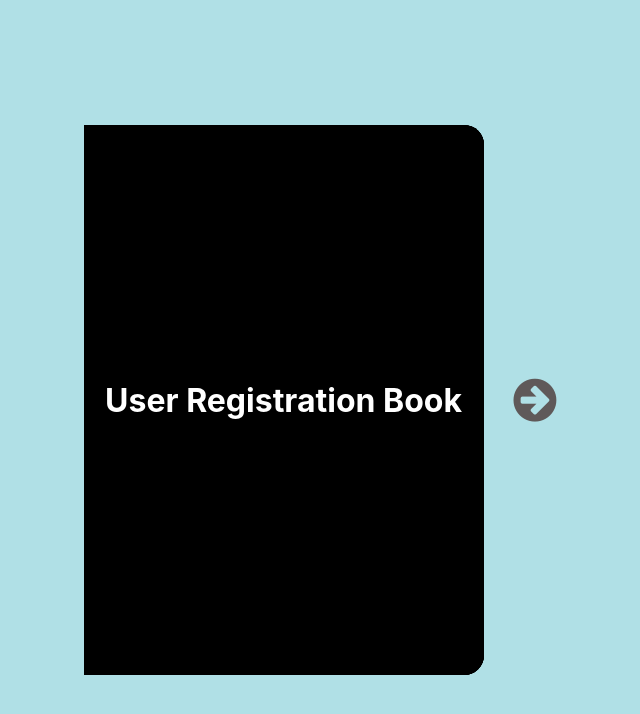
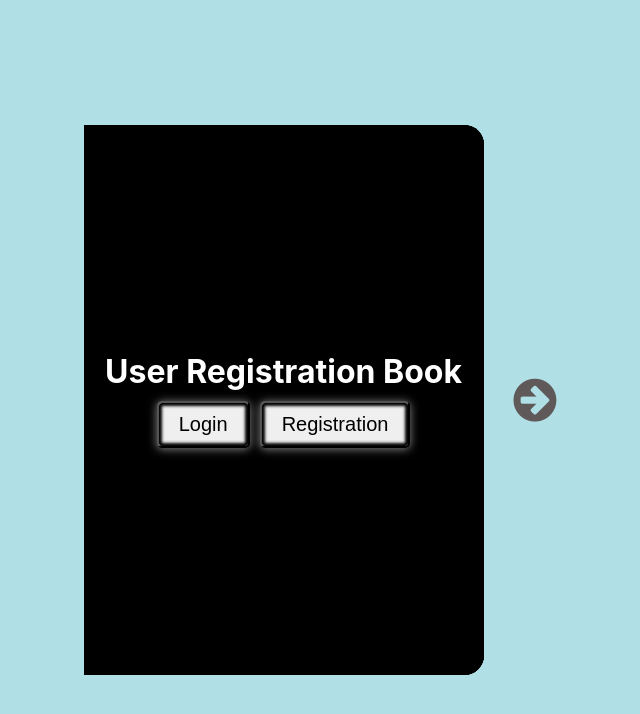
Before and after one commit to chovatiya-utsav/Book-management-project, a React (Create React App) app in the folder frontend/: page /Registration in a window 1280 px wide. Shown: the top 714 px of the page, without its empty margins (335-975 px from the left). Built offline with nearby package versions, Linux system fonts and the light colour scheme.

Commit message:
some change

```diff
--- a/frontend/src/componet/pages/Login.jsx
+++ b/frontend/src/componet/pages/Login.jsx
@@ -1,6 +1,6 @@
-import React, { useState } from "react";
+import React, { useEffect, useState } from "react";
 import { ErrorMessage, Field, Form, Formik } from "formik";
-import { useNavigate } from "react-router";
+import { useLocation, useNavigate } from "react-router";
 import * as yup from "yup";
 import "../../styles/pages_styles/Login.css";
 import ForgetPasswordModal from "../commonComponet/ForgetPasswordModal";
@@ -24,6 +24,23 @@ const Login = () => {
     const [userNotExists, setUserNotExists] = useState(false)
     const [modalOpen, setModalOpen] = useState(false);
     const [changePasswordConform, setChangePasswordConform] = useState(false)
+
+
+    const location = useLocation();
+    const queryParams = new URLSearchParams(location.search);
+    const initialMessage  = queryParams.get("message");
+    const [message, setMessage] = useState(initialMessage);
+
+    useEffect(() => {
+        if (message) {
+            const timer = setTimeout(() => {
+                setMessage(null);  // Clear the message
+                window.history.replaceState({}, document.title, "/Login"); // Remove from URL
+            }, 3000);
+
+            return () => clearTimeout(timer); // Cleanup
+        }
+    }, [message]);
 
     const closeModal = () => {
         setModalOpen(!modalOpen);
@@ -66,10 +83,10 @@ const Login = () => {
                 } else {
                     const CheckPassword = userData.find((item) => item?.userPassword === data?.userPassword)
                     if (!CheckPassword) {
+                        setDisplayError(true)
                         setTimeout(() => {
                             setDisplayError(false)
                         }, 4000);
-                        setDisplayError(!displayError)
                         resetForm()
 
                     } else {
@@ -130,6 +147,8 @@ const Login = () => {
                         </div>
                         : null
                 }
+                {message && <div className="change-password-info"><h2>{decodeURIComponent(message)}</h2></div>}
+
 
                 <Formik
                     initialValues={{ userEmail: "", userPassword: "", userContact: "" }}
--- a/frontend/src/componet/pages/Registration.jsx
+++ b/frontend/src/componet/pages/Registration.jsx
@@ -27,7 +27,9 @@ const validationSchema = Yup.object().shape({
         .email("Invalid email format")
         .required("User Email is required"),
     userPassword: Yup.string()
-        .min(6, "Password must be at least 6 characters")
+        .min(5)
+        .max(10)
+        .matches(/^(?=.*[A-Z])(?=.*\d)(?=.*[@$!%*?&])[A-Za-z\d@$!%*?&]{5,10}$/,"password not secury")
         .required("User Password is required"),
     userConfirmPassword: Yup.string()
         .oneOf([Yup.ref("userPassword")], "Passwords must match"),
@@ -111,33 +113,35 @@ const Registration = () => {
                 onSubmit={
                     (values, actions) => {
                         const fromData = [{
-                            userName: values?.userName,
-                            userContact: values?.userContact,
-                            userEmail: values?.userEmail,
-                            userPassword: values?.userPassword,
-                            userAddress: values?.userAddress,
+                            name: values?.userName,
+                            contactNo: values?.userContact,
+                            email: values?.userEmail,
+                            password: values?.userPassword,
+                            address: values?.userAddress,
                         }]
 
                         const userData = JSON.stringify(fromData)
                         console.log("data base store Data:", userData);
 
                         setTimeout(async () => {
+                            if (userData) {
+                                const response = await fetch("https://9994-103-178-46-246.ngrok-free.app/api/v1/users/register", {
+                                    method: "post",
+                                    body: userData,
+                                    headers: {
+                                        'content-Type': 'application/json'
+                                    }
+                                })
+                                const Data = response.json();
+                                console.log("response", Data)
+
+                            }
+
                             // if (userData) {
-                            //     const response = await fetch("", {
-                            //         method: "post",
-                            //         body: userData,
-                            //         headers: {
-                            //             'content-Type': 'application/json'
-                            //         }
-                            //     })
-                            //     const Data = response.json();
-
+                            //     localStorage.setItem("userData", [userData]);
+                            //     const errorMessage = encodeURIComponent("You have already registered, please log in using email or contact & password.");
+                            //     navigate(`/Login?message=${errorMessage}`);
                             // }
-
-                            if (userData) {
-                                localStorage.setItem("userData", [userData]);
-                                navigate("/Login");
-                            }
                         });
 
                     }
@@ -175,6 +179,19 @@ const Registration = () => {
                                     {/* <div className="front" id={!bookCoverOpen ? "p1" : "p2"}> */}
                                     <div className="Book_Cover_front_Content">
                                         <h1>User Registration Book</h1>
+                                        {
+                                            !values?.userName ?
+                                                <div className="get-info-lo-rag">
+                                                    <button type="button" onClick={() => { navigate("/login") }}>
+                                                        login
+                                                    </button>
+                                                    <button type="button" onClick={() => flipPage("next", values, errors)}>
+                                                        registration
+                                                    </button>
+                                                </div>
+                                                : null
+
+                                        }
                                     </div>
                                 </div>
                                 <div className="back">
--- a/frontend/src/styles/pages_styles/Registration.css
+++ b/frontend/src/styles/pages_styles/Registration.css
@@ -258,6 +258,14 @@
     text-transform: capitalize;
 }
 
+.ragistrtion-book .Book_Body .Book .front .Book_Cover_front_Content .get-info-lo-rag {
+    margin: 10px 0px 0px 0px;
+    display: flex;
+    gap: 10px;
+    align-items: center;
+    justify-content: center;
+}
+.ragistrtion-book .Book_Body .Book .front .Book_Cover_front_Content .get-info-lo-rag button,
 .ragistrtion-book .Book_Body .Book .Back_cover_opened .front .Book_Cover_front_Content button,
 .ragistrtion-book .Book_Body .Book .Back_cover_close .back .Book_Cover_back_Content button {
     font-size: 20px;
@@ -270,6 +278,7 @@
     text-transform: capitalize;
 }
 
+.ragistrtion-book .Book_Body .Book .front .Book_Cover_front_Content .get-info-lo-rag button:hover,
 .ragistrtion-book .Book_Body .Book .Back_cover_opened .front .Book_Cover_front_Content button:hover,
 .ragistrtion-book .Book_Body .Book .Back_cover_close .back .Book_Cover_back_Content button:hover {
     font-size: 24px;
```
